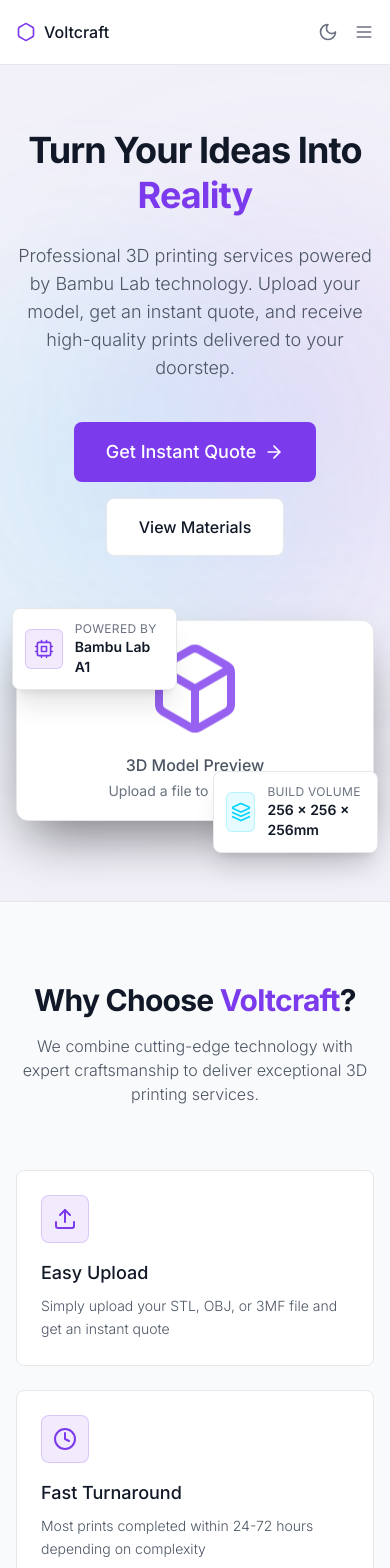
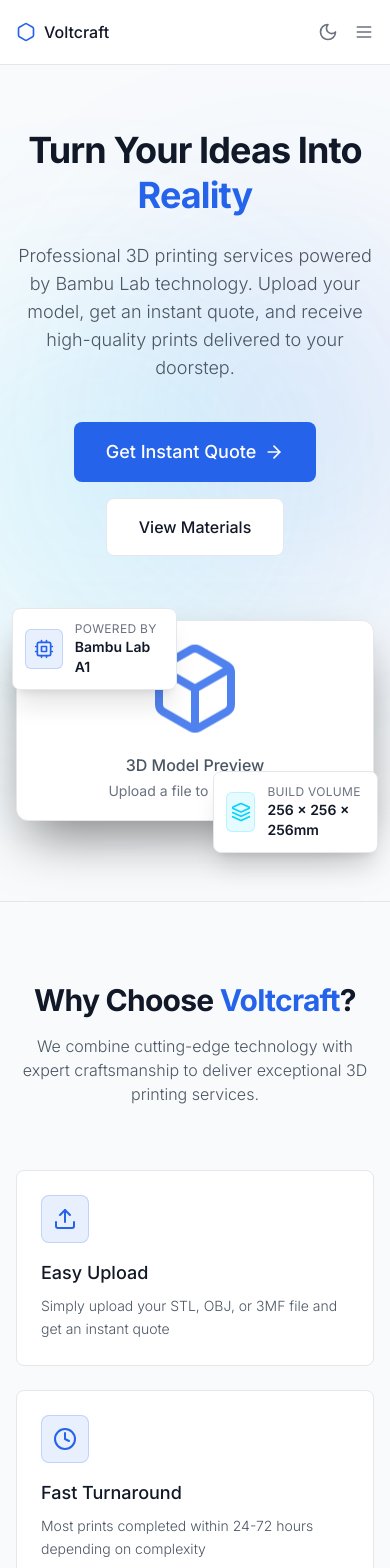
Before and after one commit to sadiqsaidu/voltcraft-3d-quote, a React (Vite) app: page / in a window 390 px wide. Shown: the top 1568 px of the page. Built offline with nearby package versions, Linux system fonts and the light colour scheme.

Commit message:
Change primary color from purple to blue (#2563EB), fix QuotePage dark mode arbitrary background classes to resolve color inconsistencies, refine dark mode navy palette

```diff
--- a/src/components/Footer.tsx
+++ b/src/components/Footer.tsx
@@ -4,7 +4,7 @@
   const currentYear = new Date().getFullYear()
 
   return (
-    <footer className="border-t border-gray-200 dark:border-[#222] bg-white dark:bg-[#0A0A0A]">
+    <footer className="border-t border-gray-200 dark:border-voltcraft-border bg-white dark:bg-voltcraft-dark">
       <div className="max-w-[1600px] mx-auto px-4 sm:px-6 lg:px-8 py-8 md:py-10">
         <div className="flex flex-col md:flex-row items-center justify-between gap-4">
 
--- a/src/components/Header.tsx
+++ b/src/components/Header.tsx
@@ -18,7 +18,7 @@
   const isActive = (path: string) => location.pathname === path
 
   return (
-    <header className="fixed top-0 left-0 right-0 z-50 bg-white/95 dark:bg-[#0A0A0A]/95 backdrop-blur-sm border-b border-gray-200 dark:border-[#222]">
+    <header className="fixed top-0 left-0 right-0 z-50 bg-white/95 dark:bg-voltcraft-dark/95 backdrop-blur-sm border-b border-gray-200 dark:border-voltcraft-border">
       <div className="max-w-7xl mx-auto px-4 sm:px-6 lg:px-8">
         <div className="flex items-center justify-between h-16">
           <Link to="/" className="flex items-center gap-2">
@@ -86,7 +86,7 @@
             initial={{ opacity: 0, height: 0 }}
             animate={{ opacity: 1, height: 'auto' }}
             exit={{ opacity: 0, height: 0 }}
-            className="md:hidden border-t border-gray-200 dark:border-[#222] bg-white dark:bg-[#0A0A0A]"
+            className="md:hidden border-t border-gray-200 dark:border-voltcraft-border bg-white dark:bg-voltcraft-dark"
           >
             <nav className="flex flex-col p-4 gap-2">
               {navLinks.map((link) => (
@@ -96,7 +96,7 @@
                   onClick={() => setIsMenuOpen(false)}
                   className={`px-4 py-3 rounded-lg text-sm transition-colors ${
                     isActive(link.path)
-                      ? 'bg-gray-50 dark:bg-[#1A1A1A] text-voltcraft-primary font-medium'
+                      ? 'bg-gray-50 dark:bg-voltcraft-gray-800 text-voltcraft-primary font-medium'
                       : 'text-gray-500 dark:text-gray-400'
                   }`}
                 >
--- a/src/index.css
+++ b/src/index.css
@@ -4,13 +4,13 @@
 
 @layer base {
   :root {
-    --background: 246 38% 96%; /* Lavender-ish #f4f2fa */
-    --foreground: 260 60% 5%;
+    --background: 210 40% 98%; /* Very light blue-gray */
+    --foreground: 222 47% 11%;
   }
 
   .dark {
-    --background: 260 64% 5%; /* Very deep purple #06020A */
-    --foreground: 0 0% 100%;
+    --background: 222 47% 11%; /* Very dark navy #020617 */
+    --foreground: 210 40% 98%;
   }
 
   body {
--- a/src/pages/HomePage.tsx
+++ b/src/pages/HomePage.tsx
@@ -92,7 +92,7 @@
               </Link>
               <Link
                 to="/materials"
-                className="flex items-center gap-2 px-8 py-4 bg-white dark:bg-[#111] border border-gray-200 dark:border-[#333] rounded-lg font-medium text-gray-900 dark:text-white hover:bg-gray-50 dark:hover:bg-[#1A1A1A] transition-colors"
+                className="flex items-center gap-2 px-8 py-4 bg-white dark:bg-voltcraft-dark border border-gray-200 dark:border-voltcraft-border rounded-lg font-medium text-gray-900 dark:text-white hover:bg-gray-50 dark:hover:bg-voltcraft-gray-800 transition-colors"
               >
                 View Materials
               </Link>
@@ -107,7 +107,7 @@
               transition={{ duration: 0.7, delay: 0.4 }}
               className="relative mx-auto max-w-3xl"
             >
-              <div className="aspect-video rounded-xl bg-white dark:bg-[#0A0A0A] border border-gray-200 dark:border-[#222] overflow-hidden flex items-center justify-center shadow-2xl shadow-black/50">
+              <div className="aspect-video rounded-xl bg-white dark:bg-voltcraft-dark border border-gray-200 dark:border-voltcraft-border overflow-hidden flex items-center justify-center shadow-2xl shadow-black/50">
                 <div className="text-center p-8">
                   <Box className="w-24 h-24 mx-auto text-voltcraft-primary mb-4 animate-float opacity-80" />
                   <p className="text-gray-600 dark:text-gray-400 font-medium">3D Model Preview</p>
@@ -120,7 +120,7 @@
                 initial={{ opacity: 0, x: -20 }}
                 animate={{ opacity: 1, x: 0 }}
                 transition={{ duration: 0.5, delay: 0.6 }}
-                className="absolute -left-1 -top-3 z-10 w-[46%] max-w-[180px] min-h-[64px] sm:w-auto sm:max-w-none sm:min-h-0 sm:-left-4 md:-left-16 sm:top-1/4 bg-white dark:bg-[#111] border border-gray-200 dark:border-[#333] rounded-lg p-3 sm:p-4 shadow-xl"
+                className="absolute -left-1 -top-3 z-10 w-[46%] max-w-[180px] min-h-[64px] sm:w-auto sm:max-w-none sm:min-h-0 sm:-left-4 md:-left-16 sm:top-1/4 bg-white dark:bg-voltcraft-dark border border-gray-200 dark:border-voltcraft-border rounded-lg p-3 sm:p-4 shadow-xl"
               >
                 <div className="flex items-center gap-3">
                   <div className="w-10 h-10 rounded-md bg-voltcraft-primary/10 flex items-center justify-center border border-voltcraft-primary/20">
@@ -137,7 +137,7 @@
                 initial={{ opacity: 0, x: 20 }}
                 animate={{ opacity: 1, x: 0 }}
                 transition={{ duration: 0.5, delay: 0.7 }}
-                className="absolute -right-1 -bottom-8 z-10 w-[46%] max-w-[180px] min-h-[64px] sm:w-auto sm:max-w-none sm:min-h-0 sm:-right-4 md:-right-16 sm:bottom-1/4 bg-white dark:bg-[#111] border border-gray-200 dark:border-[#333] rounded-lg p-3 sm:p-4 shadow-xl"
+                className="absolute -right-1 -bottom-8 z-10 w-[46%] max-w-[180px] min-h-[64px] sm:w-auto sm:max-w-none sm:min-h-0 sm:-right-4 md:-right-16 sm:bottom-1/4 bg-white dark:bg-voltcraft-dark border border-gray-200 dark:border-voltcraft-border rounded-lg p-3 sm:p-4 shadow-xl"
               >
                 <div className="flex items-center gap-3">
                   <div className="w-10 h-10 rounded-md bg-voltcraft-secondary/10 flex items-center justify-center border border-voltcraft-secondary/20">
@@ -155,7 +155,7 @@
       </section>
 
       {/* Features Section */}
-      <section className="py-20 bg-gray-50 dark:bg-black border-y border-gray-200 dark:border-[#222]">
+      <section className="py-20 bg-gray-50 dark:bg-black border-y border-gray-200 dark:border-voltcraft-border">
         <div className="max-w-7xl mx-auto px-4 sm:px-6 lg:px-8">
           <div className="text-center mb-16">
             <h2 className="text-3xl md:text-4xl font-bold text-gray-900 dark:text-white tracking-tight">
@@ -174,7 +174,7 @@
                 whileInView={{ opacity: 1, y: 0 }}
                 viewport={{ once: true }}
                 transition={{ duration: 0.5, delay: index * 0.1 }}
-                className="p-6 bg-white dark:bg-[#0A0A0A] rounded-lg border border-gray-200 dark:border-[#2A2A2A] hover:border-voltcraft-primary/50 transition-colors group"
+                className="p-6 bg-white dark:bg-voltcraft-dark rounded-lg border border-gray-200 dark:border-voltcraft-border hover:border-voltcraft-primary/50 transition-colors group"
               >
                 <div className="w-12 h-12 rounded-lg bg-voltcraft-primary/10 flex items-center justify-center mb-4 transition-transform border border-voltcraft-primary/20">
                   <feature.icon className="w-6 h-6 text-voltcraft-primary" />
@@ -237,7 +237,7 @@
       </section>
 
       {/* Materials Preview */}
-      <section className="py-20 bg-gray-50 dark:bg-black border-y border-gray-200 dark:border-[#222]">
+      <section className="py-20 bg-gray-50 dark:bg-black border-y border-gray-200 dark:border-voltcraft-border">
         <div className="max-w-7xl mx-auto px-4 sm:px-6 lg:px-8">
           <div className="text-center mb-16">
             <h2 className="text-3xl md:text-4xl font-bold text-gray-900 dark:text-white tracking-tight">
@@ -256,7 +256,7 @@
                 whileInView={{ opacity: 1, scale: 1 }}
                 viewport={{ once: true }}
                 transition={{ duration: 0.3, delay: index * 0.05 }}
-                className="p-6 bg-white dark:bg-[#0A0A0A] rounded-lg border border-gray-200 dark:border-[#2A2A2A] hover:border-voltcraft-primary/50 transition-colors text-center"
+                className="p-6 bg-white dark:bg-voltcraft-dark rounded-lg border border-gray-200 dark:border-voltcraft-border hover:border-voltcraft-primary/50 transition-colors text-center"
               >
                 <h3 className="font-semibold text-gray-900 dark:text-white text-xl mb-1">{material.name}</h3>
                 <p className="text-sm text-gray-600 dark:text-gray-400 font-light mb-4">{material.desc}</p>
@@ -285,7 +285,7 @@
             initial={{ opacity: 0, y: 20 }}
             whileInView={{ opacity: 1, y: 0 }}
             viewport={{ once: true }}
-            className="p-8 md:p-12 text-center bg-white dark:bg-[#0A0A0A] border border-gray-200 dark:border-[#2A2A2A] rounded-lg shadow-2xl shadow-black/10"
+            className="p-8 md:p-12 text-center bg-white dark:bg-voltcraft-dark border border-gray-200 dark:border-voltcraft-border rounded-lg shadow-2xl shadow-black/10"
           >
             <h2 className="text-3xl md:text-4xl font-bold text-gray-900 dark:text-white mb-4 tracking-tight">
               Ready to bring your ideas to life?
@@ -303,7 +303,7 @@
               </Link>
               <Link
                 to="/contact"
-                className="flex items-center justify-center gap-2 w-full sm:w-auto px-8 py-4 bg-gray-100 dark:bg-[#111] border border-gray-200 dark:border-[#333] rounded-lg font-medium text-gray-900 dark:text-white hover:bg-gray-200 dark:hover:bg-[#1A1A1A] transition-colors"
+                className="flex items-center justify-center gap-2 w-full sm:w-auto px-8 py-4 bg-gray-100 dark:bg-voltcraft-dark border border-gray-200 dark:border-voltcraft-border rounded-lg font-medium text-gray-900 dark:text-white hover:bg-gray-200 dark:hover:bg-voltcraft-gray-800 transition-colors"
               >
                 Contact Us
               </Link>
--- a/tailwind.config.js
+++ b/tailwind.config.js
@@ -9,21 +9,21 @@
     extend: {
       colors: {
         voltcraft: {
-          primary: '#7C3AED', // Bright Purple
+          primary: '#2563EB', // Blue 600 - true vibrant blue like the left of the gradient
           secondary: '#00D4FF', // Cyan
-          dark: '#0B0516', // Deep purple dark from screenshot
-          darker: '#06020A', // Darker background
-          border: '#2A1F40', // Hairline border color matching theme
+          dark: '#0B0F19', // Deep navy dark mode background
+          darker: '#020617', // Even darker navy (slate-950)
+          border: '#1E293B', // Slate grey border
           gray: {
-            100: '#F4F2FA',
-            200: '#EAE6F5',
-            300: '#C7BEE6',
-            400: '#9B8DC9',
-            500: '#7260AA',
-            600: '#56458A',
-            700: '#3D2F6B',
-            800: '#261C47',
-            900: '#140D2B'
+            100: '#F1F5F9', // slate-100
+            200: '#E2E8F0',
+            300: '#CBD5E1',
+            400: '#94A3B8',
+            500: '#64748B',
+            600: '#475569',
+            700: '#334155',
+            800: '#1E293B',
+            900: '#0F172A'
           }
         }
       },
```
Also changed, not shown: src/pages/QuotePage.tsx (+9 -9 lines).
